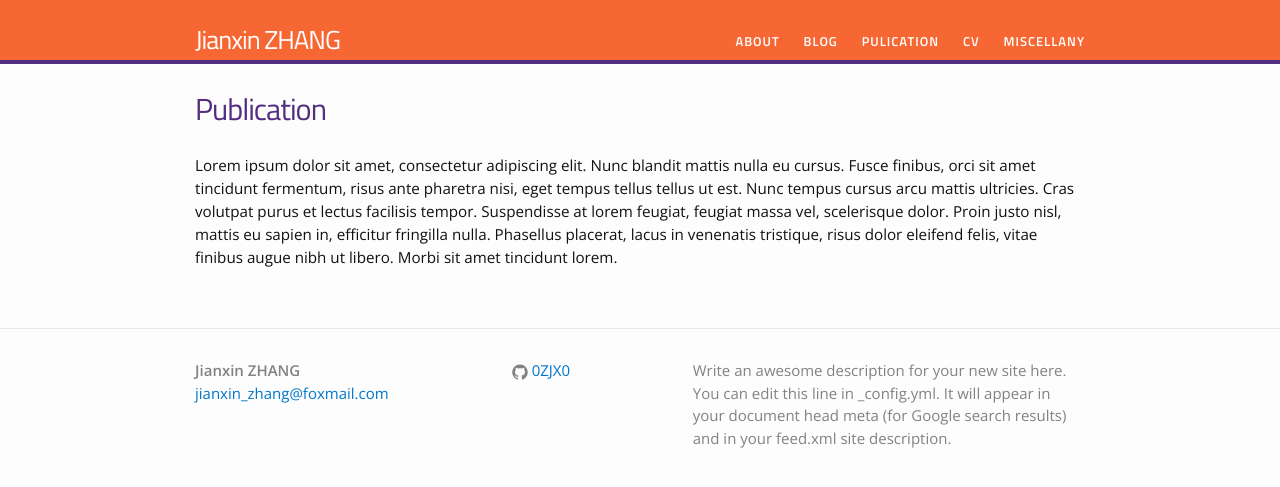
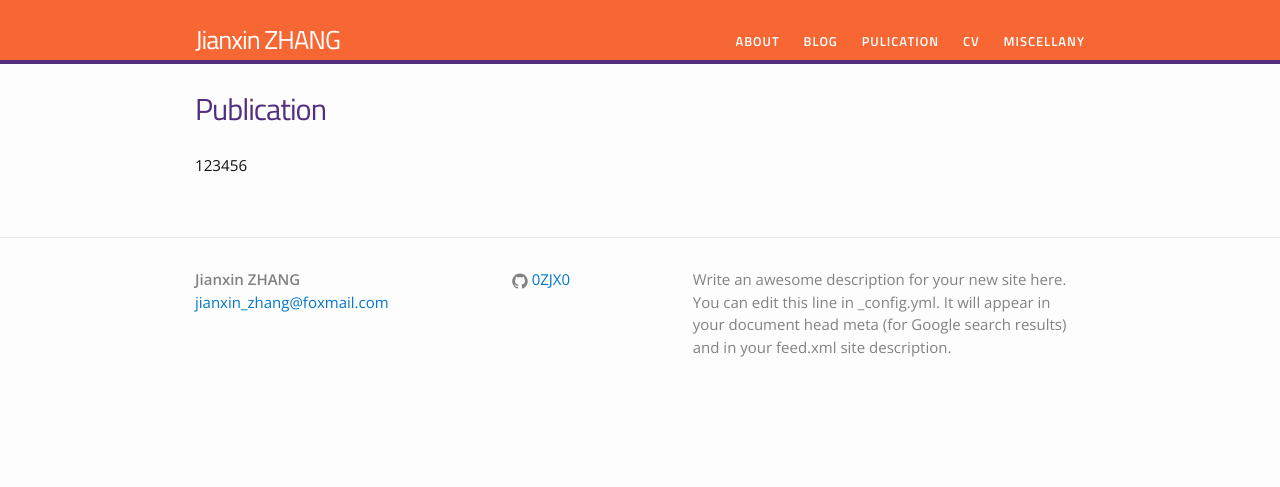
Before and after one commit to 0ZJX0/0ZJX0.github.io, a Jekyll site: the page built from publication.md, in a window 1280 px wide. Shown: the top 487 px of the page. Built offline with Jekyll 4.4.1, drawn with Linux system fonts in a browser that asks for light colours.

Commit message:
Update publication.md

```diff
--- a/publication.md
+++ b/publication.md
@@ -4,5 +4,4 @@
 permalink: /publication/
 ---
 
-
-Lorem ipsum dolor sit amet, consectetur adipiscing elit. Nunc blandit mattis nulla eu cursus. Fusce finibus, orci sit amet tincidunt fermentum, risus ante pharetra nisi, eget tempus tellus tellus ut est. Nunc tempus cursus arcu mattis ultricies. Cras volutpat purus et lectus facilisis tempor. Suspendisse at lorem feugiat, feugiat massa vel, scelerisque dolor. Proin justo nisl, mattis eu sapien in, efficitur fringilla nulla. Phasellus placerat, lacus in venenatis tristique, risus dolor eleifend felis, vitae finibus augue nibh ut libero. Morbi sit amet tincidunt lorem.
+123456
```
